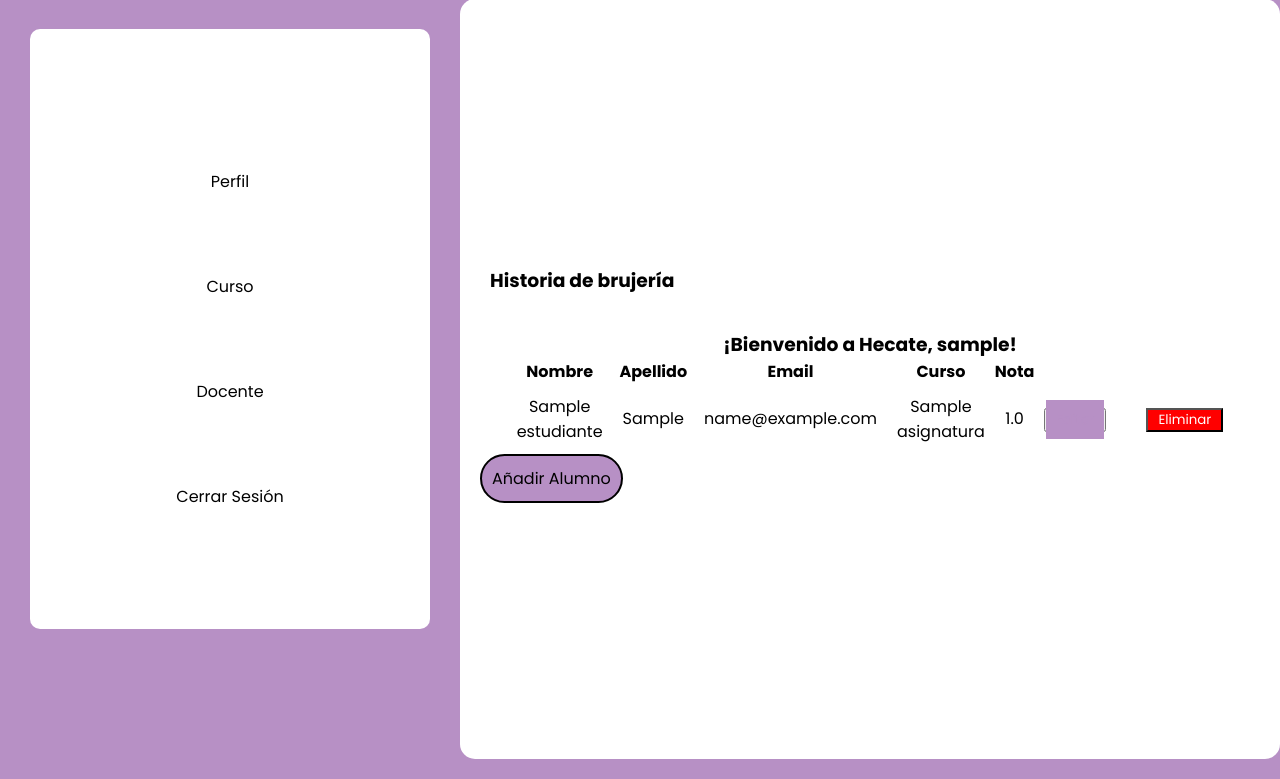
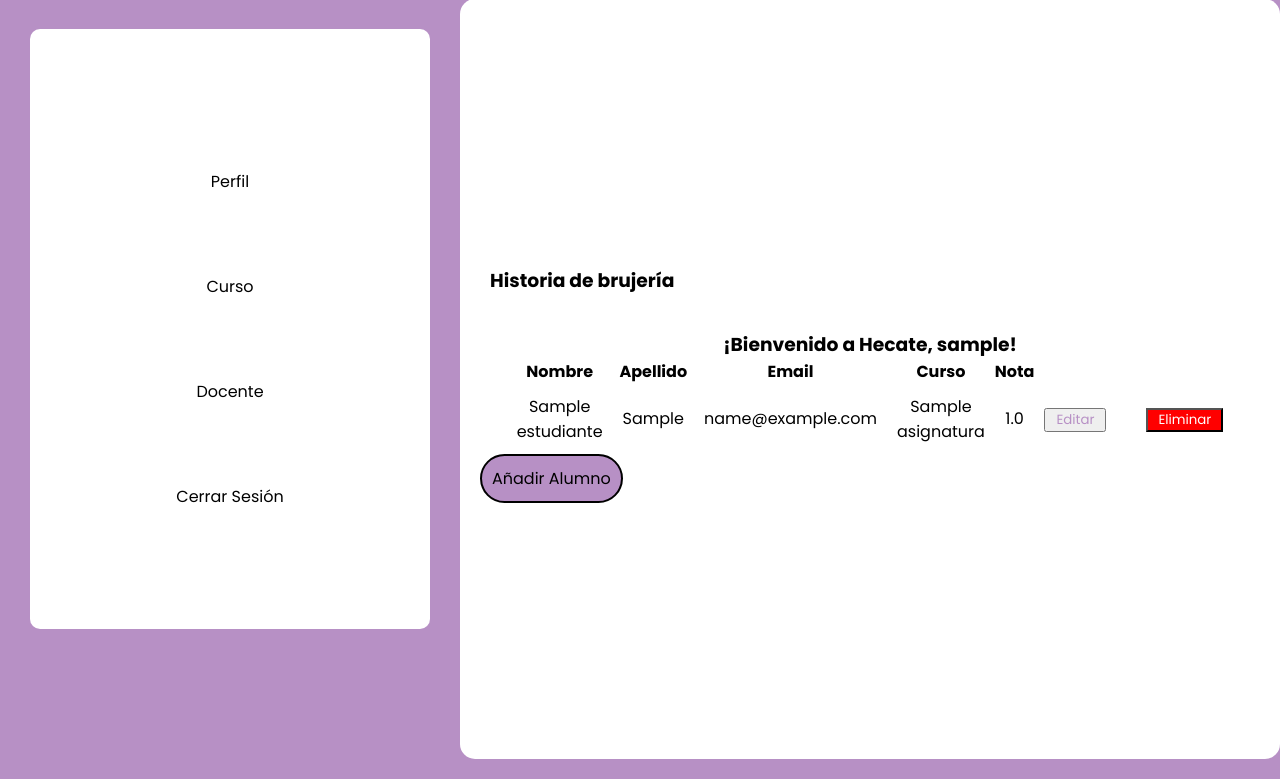
Before and after one commit to AlexandraZambrano/HEKATE_UHM, a Django app: page / in a window 1280 px wide. Shown: the part 21-800 px from the top of the page. Run offline with Django 4.2, Linux system fonts and the light colour scheme; a user stored in the database is signed in; tables that the repository leaves empty hold one stand-in row (values such as "Sample post"); some web fonts are replaced.

Commit message:
cambio botones

```diff
--- a/universidad/webapp/static/main.css
+++ b/universidad/webapp/static/main.css
@@ -196,7 +196,6 @@ td{
     color: #B790C5;
     padding: 10px 10px;
     border: 1;
-    background-color: #B790C5;
 }
 
 .eliminar{
```
